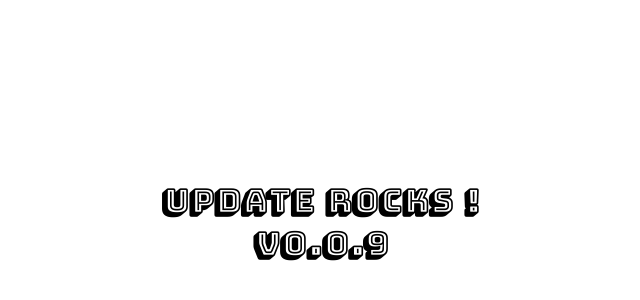
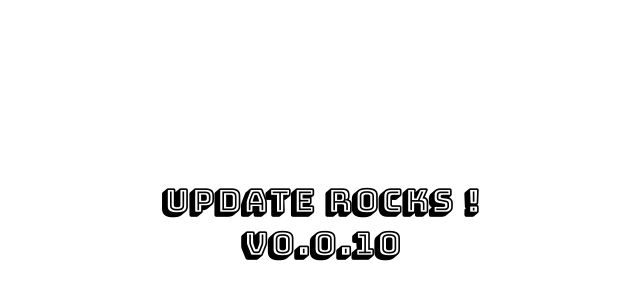
Before and after one commit to rllola/electron-example, a website: page src/index.html in a window 1280 px wide. Shown: the part 140-440 px from the top of the page, without its empty margins (320-960 px from the left). Drawn offline with Linux system fonts and the light colour scheme.

Commit message:
Version v0.0.10

```diff
--- a/package.json
+++ b/package.json
@@ -1,7 +1,7 @@
 {
   "name": "electron-example",
   "productName": "electron-example",
-  "version": "0.0.9",
+  "version": "0.0.10",
   "description": "My Electron application description",
   "main": "src/index.js",
   "scripts": {
--- a/src/index.html
+++ b/src/index.html
@@ -8,6 +8,6 @@
   <body style="font-weight: bold; font-size: 2em; font-family: 'Bungee Shade', cursive; margin-top: 25%; text-align: center;">
     Update Rocks !
     <br/>
-    v0.0.9
+    v0.0.10
   </body>
 </html>
```
